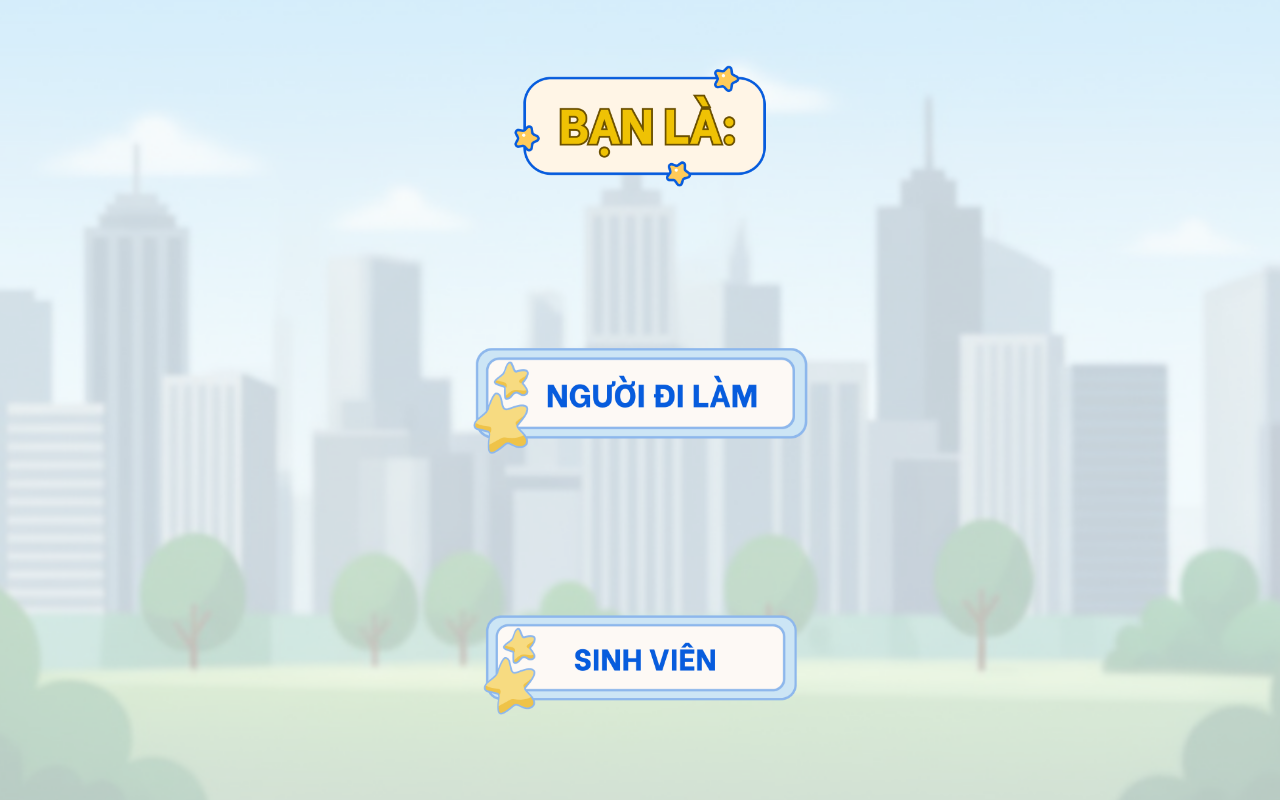
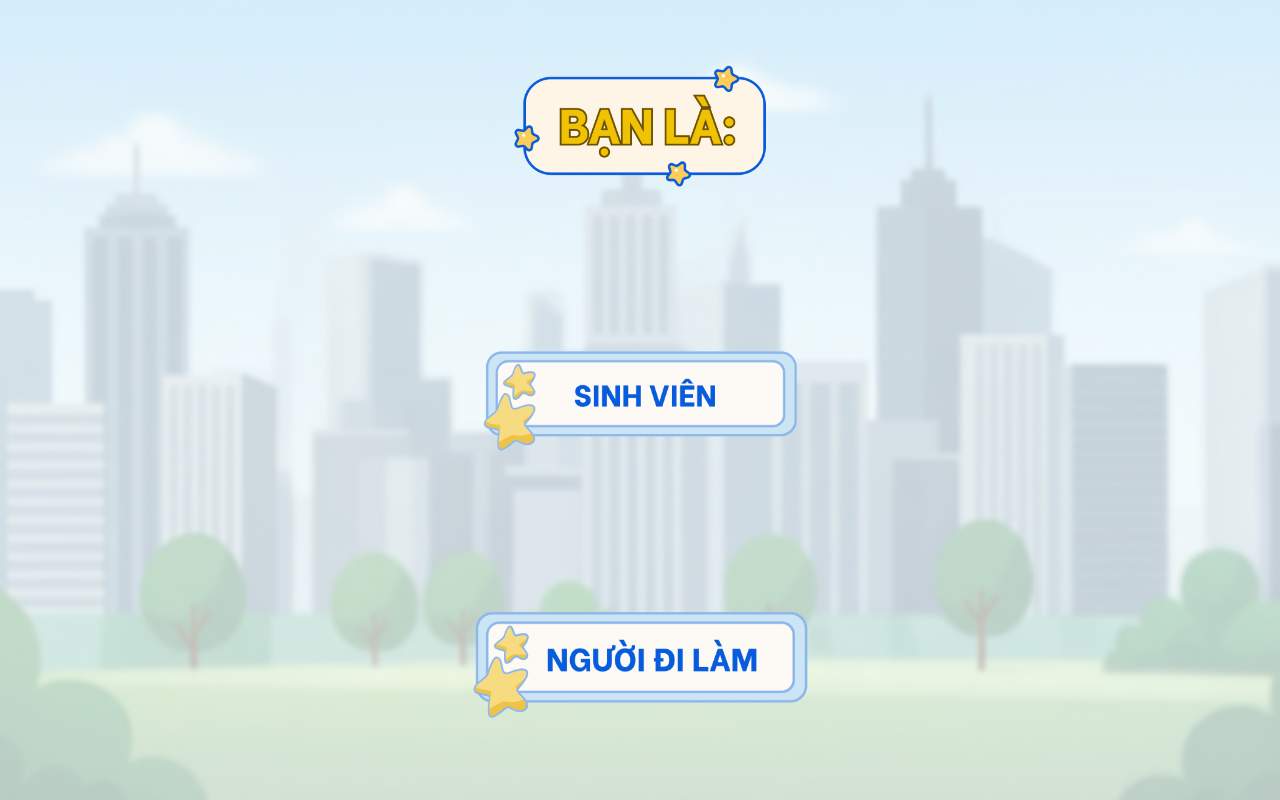
Before and after one commit to anhnguyen240905/BeChiCot, a Next.js app: page / in a window 1280 px wide. Built offline with nearby package versions, Linux system fonts and the light colour scheme.

Commit message:
Update index.jsx

```diff
--- a/pages/index.jsx
+++ b/pages/index.jsx
@@ -134,9 +134,9 @@ export default function BeChiCotMicrosite() {
         className="w-full"
       >
         <img
-          src="/nguoidilam.png"
-          alt="Người đi làm"
-          className="w-full h-auto hover:scale-105 transition-transform duration-200"
+          src="/sinhvien.png"
+          alt="Sinh viên"
+          className="w-100 h-auto hover:scale-105 transition-transform duration-200"
         />
       </button>
 
@@ -148,9 +148,9 @@ export default function BeChiCotMicrosite() {
         className="w-full"
       >
         <img
-          src="/sinhvien.png"
-          alt="Sinh viên"
-          className="w-full h-auto hover:scale-105 transition-transform duration-200"
+          src="/nguoidilam.png"
+          alt="Người đi làm"
+          className="w-100 h-auto hover:scale-105 transition-transform duration-200"
         />
       </button>
     </div>
```
